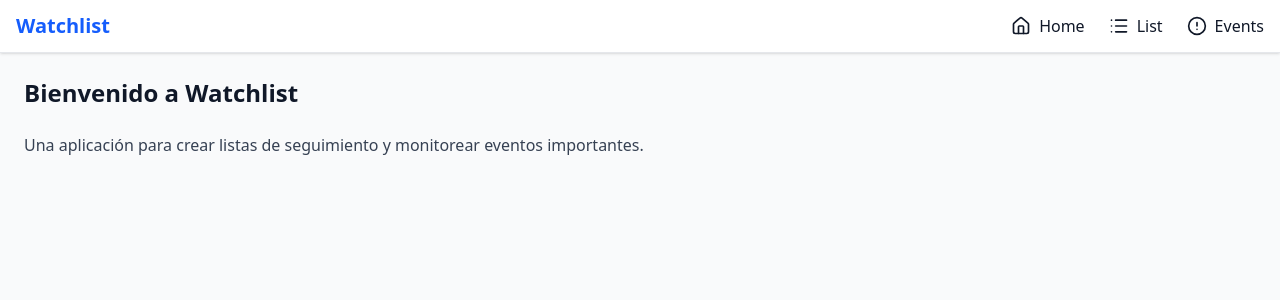
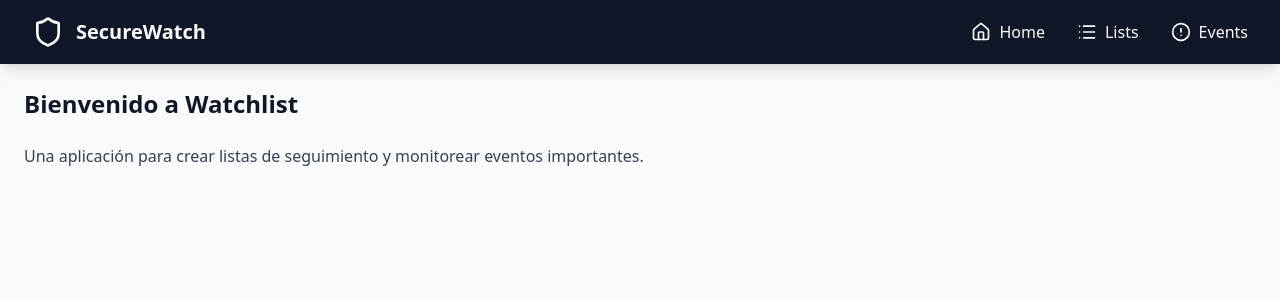
Before and after one commit to Jonathanpv99/WatchList-Front-End-PT, a Next.js app: page / in a window 1280 px wide. Shown: the top 300 px of the page. Built offline with nearby package versions, Linux system fonts and the light colour scheme.

Commit message:
feat: update navbar styles

```diff
--- a/src/components/layout/navbar.tsx
+++ b/src/components/layout/navbar.tsx
@@ -10,42 +10,43 @@ import {
   SheetTitle,
   SheetTrigger,
 } from "@/components/ui/sheet";
-import { Home, List, AlertCircle, Menu } from "lucide-react";
+import { Home, List, AlertCircle, Menu, Shield } from "lucide-react";
 
 export default function Navbar() {
   const [open, setOpen] = useState(false);
 
   return (
-    <header className="sticky top-0 z-50 w-full border-b bg-white px-4 py-3 shadow-sm flex items-center justify-between">
-      <h1 className="text-xl font-bold text-blue-600">Watchlist</h1>
-
-      <nav className="hidden md:flex items-center gap-6">
-        <Link
-          href="/"
-          className="flex items-center gap-2 hover:text-blue-600 transition-colors"
-        >
+    <nav className="bg-primary text-primary-foreground shadow-lg">
+      <div className="max-w-7xl mx-auto px-4 sm:px-6 lg:px-8">
+        <div className="flex justify-between h-16">
+          <div className="flex items-center">
+            <Shield className="h-8 w-8 mr-3" />
+            <span className="font-bold text-xl">SecureWatch</span>
+          </div>
+          <div className="hidden md:flex items-center space-x-8">
+            <Link href="/" className="hover:text-primary-foreground/80 transition-colors">
+              <div className="flex items-center gap-2">
                 <Home className="h-5 w-5" />
                 <span>Home</span>
+              </div>
             </Link>
-        <Link
-          href="/listas"
-          className="flex items-center gap-2 hover:text-blue-600 transition-colors"
-        >
+            <Link href="/listas" className="hover:text-primary-foreground/80 transition-colors">
+              <div className="flex items-center gap-2">
                 <List className="h-5 w-5" />
-          <span>List</span>
+                <span>Lists</span>
+              </div>
             </Link>
-        <Link
-          href="/eventos"
-          className="flex items-center gap-2 hover:text-blue-600 transition-colors"
-        >
+            <Link href="/eventos" className="hover:text-primary-foreground/80 transition-colors">
+              <div className="flex items-center gap-2">
                 <AlertCircle className="h-5 w-5" />
                 <span>Events</span>
+              </div>
             </Link>
-      </nav>
+          </div>
 
           <Sheet open={open} onOpenChange={setOpen}>
-        <SheetTrigger asChild>
-          <Button variant="ghost" size="icon" className="md:hidden">
+            <SheetTrigger asChild className="md:hidden">
+              <Button variant="ghost" size="icon" className="text-primary-foreground">
                 <Menu className="h-6 w-6" />
               </Button>
             </SheetTrigger>
@@ -68,7 +69,7 @@ export default function Navbar() {
                   onClick={() => setOpen(false)}
                 >
                   <List className="h-5 w-5" />
-              <span>List</span>
+                  <span>Lists</span>
                 </Link>
                 <Link
                   href="/eventos"
@@ -81,6 +82,8 @@ export default function Navbar() {
               </nav>
             </SheetContent>
           </Sheet>
-    </header>
+        </div>
+      </div>
+    </nav>
   );
 }
```
Lines whose indentation alone changed are shown as unchanged.
